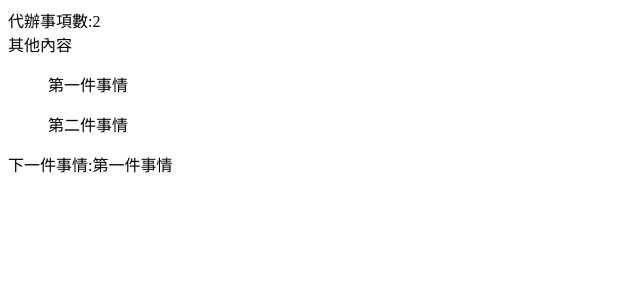
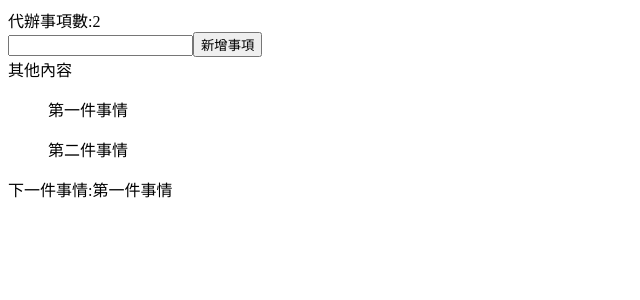
Before and after one commit to nttu94507/React2, a React app: page / in a window 1280 px wide. Shown: the top 300 px of the page, without its empty margins (0-640 px from the left). Built offline with nearby package versions, Linux system fonts and the light colour scheme; the HTML template or start-up script is replaced by a standard one.

Commit message:
fix todolist wrong word & Add input and button to insert new todolist

```diff
--- a/src/index.jsx
+++ b/src/index.jsx
@@ -2,8 +2,9 @@
 import ReactDom from 'react-dom';
 import Styles from './index.scss';
 import PropTypes from 'prop-types';
-import {Provider, useSelector} from 'react-redux'
+import {Provider, useSelector,useDispatch} from 'react-redux'
 import store from './store'
+import { addTodo } from './action/todolist';
 
 
 const TodoListContext = createContext();
@@ -33,11 +34,16 @@
 }
 
 const Main = () => {
-    // const [todolist] = useState(['first','second',"1"])
+    const dispatch = useDispatch()
     const todolist = useSelector(state => state.todolist)
+    const [newTodo, setNewTodo] = useState('')
     return(
             <div>
                 <span>{`代辦事項數:${todolist.length}`}</span>
+                <div>
+                    <input value={newTodo} onChange={(e) => {setNewTodo(e.target.value),console.log(newTodo)}} />
+                    <button type="button" onClick={() => {dispatch(addTodo(newTodo)),console.log(newTodo)}}>新增事項</button>
+                </div>
                 <TodoListPage  />
                 <CurrenTask  />
             </div>
--- a/src/reducer/todolist.js
+++ b/src/reducer/todolist.js
@@ -1,8 +1,18 @@
+import * as actions from '../action/todolist';
+
 const initState = {
     todolist:['第一件事情','第二件事情']
 }
 const todoReducer = (state = initState, action) =>{
     switch (action.type) {
+        case actions.ADD_TODO:
+            return {
+                ...state,
+                todolist:[
+                    ...state.todolist,
+                    action.payload.todo,
+                ],
+            }
         default:
             return state
     }
```
